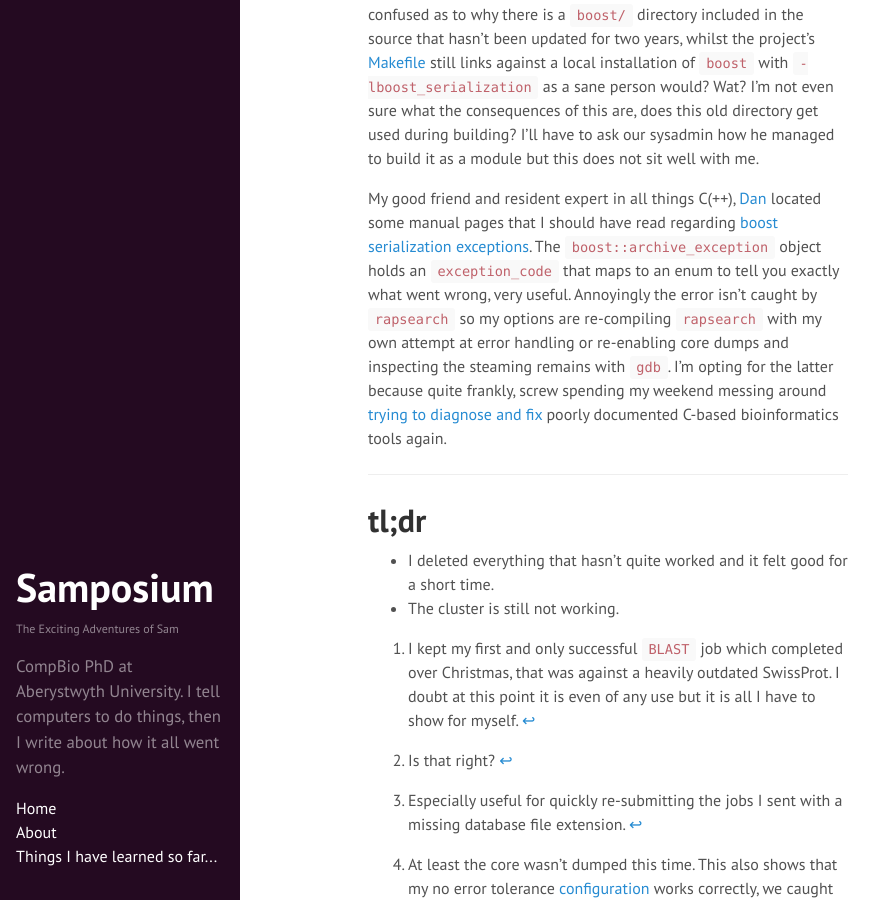
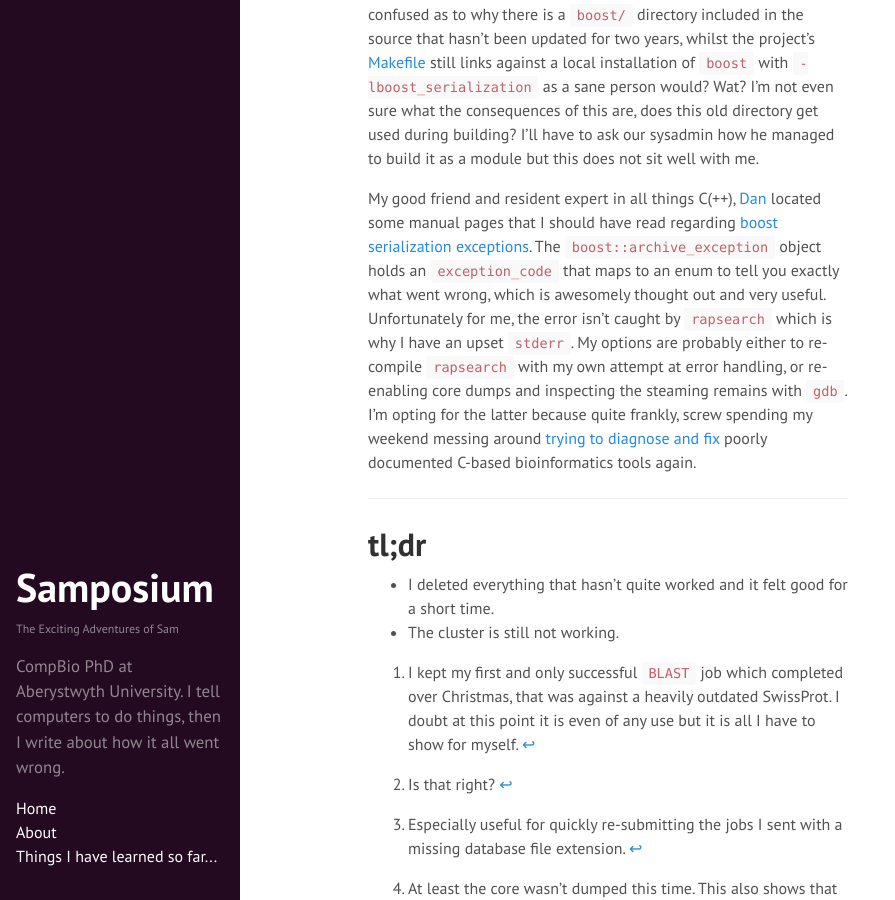
Before and after one commit to SamStudio8/samstudio8.github.io.off, a Jekyll site: the page built from _posts/2015-05-01-aligned-annihilation.md, in a window 1280 px wide and 900 px high, scrolled down 2529 px. Shown: the whole window, without its empty margins (0-895 px from the left). Built offline with Jekyll 4.4.1, drawn with Linux system fonts in a browser that asks for light colours; Markdown is read by kramdown in place of the engine named in the settings.

Commit message:
Update 2015-05-01-aligned-annihilation.md

```diff
--- a/_posts/2015-05-01-aligned-annihilation.md
+++ b/_posts/2015-05-01-aligned-annihilation.md
@@ -90,8 +90,9 @@ I'll have to ask our sysadmin how he managed to build it as a module but this do
 My good friend and resident expert in all things C(++), [Dan](http://bytecove.co.uk/) located some manual pages
 that I should have read regarding [boost serialization exceptions](http://www.boost.org/doc/libs/1_37_0/libs/serialization/doc/exceptions.html).
 The `boost::archive_exception` object holds an `exception_code` that maps to an enum to tell you exactly
-what went wrong, very useful. Annoyingly the error isn't caught by `rapsearch` so my options are re-compiling
-`rapsearch` with my own attempt at error handling or re-enabling core dumps and inspecting the steaming remains
+what went wrong, which is awesomely thought out and very useful. Unfortunately for me, the error isn't caught
+by `rapsearch` which is why I have an upset `stderr`. My options are probably either to re-compile
+`rapsearch` with my own attempt at error handling, or re-enabling core dumps and inspecting the steaming remains
 with `gdb`. I'm opting for the latter because quite frankly, screw spending my weekend
 messing around [trying to diagnose and fix](https://github.com/samtools/samtools/pull/259) poorly documented
 C-based bioinformatics tools again.
```
